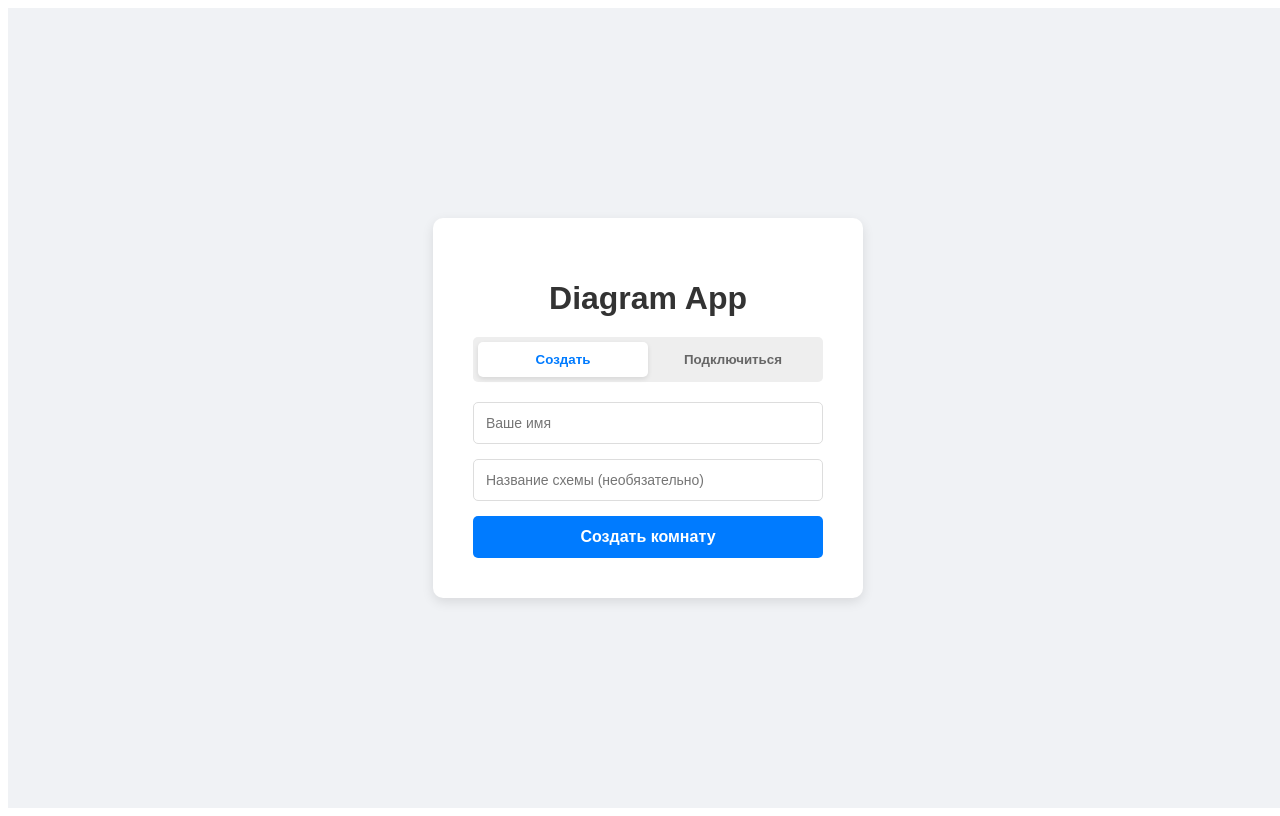
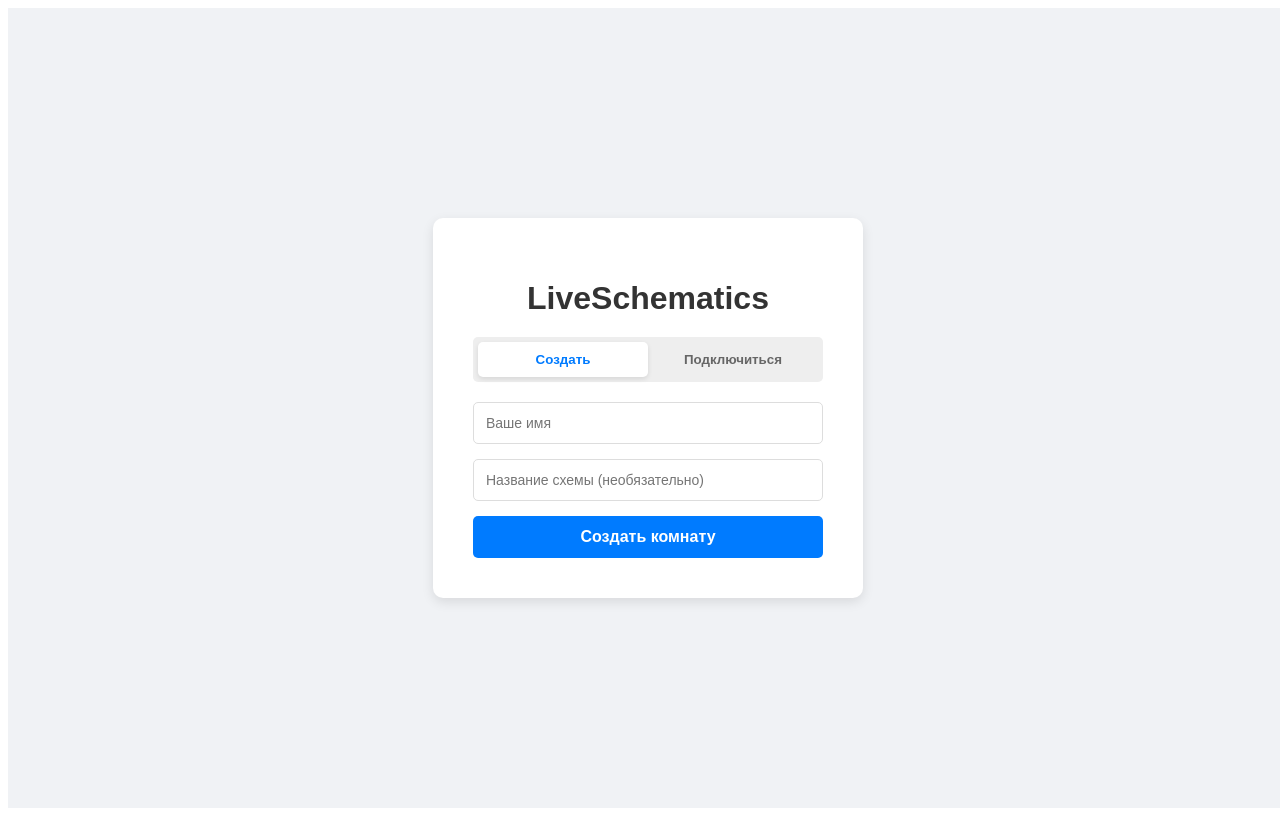
Before and after one commit to KirTheCat/LiveSchematics, a React (Create React App) app in the folder client/: page / in a window 1280 px wide. Built offline with nearby package versions, Linux system fonts and the light colour scheme; no server answers.

Commit message:
Minor design changes

```diff
--- a/client/public/index.html
+++ b/client/public/index.html
@@ -24,7 +24,7 @@
       work correctly both with client-side routing and a non-root public URL.
       Learn how to configure a non-root public URL by running `npm run build`.
     -->
-    <title>React App</title>
+    <title>LiveSchematics</title>
   </head>
   <body>
     <noscript>You need to enable JavaScript to run this app.</noscript>
--- a/client/src/pages/Home.jsx
+++ b/client/src/pages/Home.jsx
@@ -36,7 +36,7 @@ const Home = () => {
     return (
         <div style={styles.container}>
             <div style={styles.card}>
-                <h1 style={styles.title}>Diagram App</h1>
+                <h1 style={styles.title}>LiveSchematics</h1>
 
                 <div style={styles.switchContainer}>
                     <button
```
Also changed, not shown: client/public/manifest.json, client/src/logo.svg (deleted), 1 other file (tests, documents, lock files or other folders).
